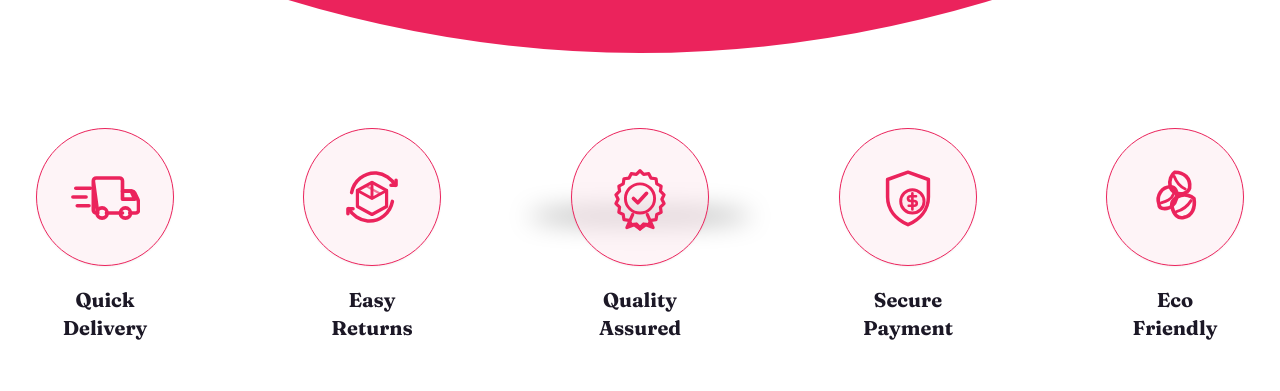
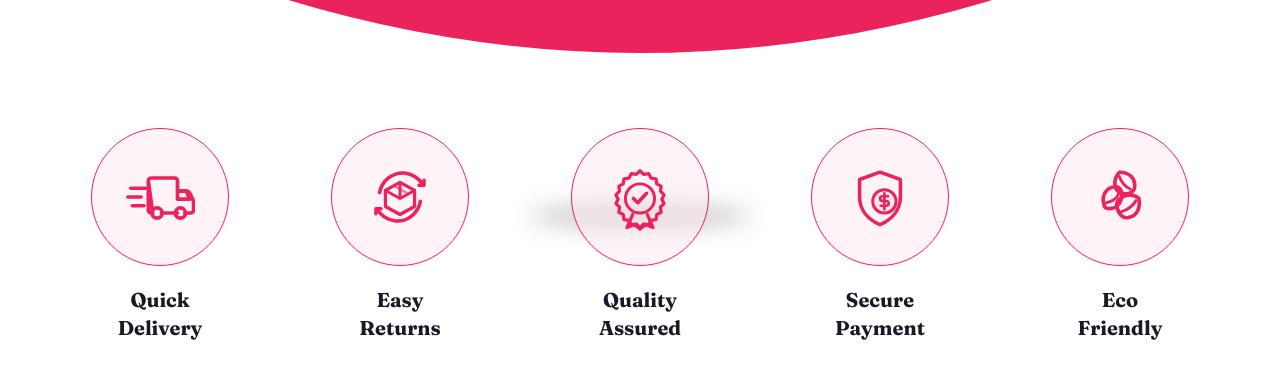
Before and after one commit to yash-sathvara/vintale, a Next.js app: page / in a window 1280 px wide. Shown: the part 2440-2831 px from the top of the page. Built offline with nearby package versions, Linux system fonts and the light colour scheme.

Commit message:
fix(benefits): move only right-side items so item 3 clears bottle while left items stay steady

```diff
--- a/components/BenefitsSection.tsx
+++ b/components/BenefitsSection.tsx
@@ -1,7 +1,7 @@
 'use client';
 
 import { useRef } from 'react';
-import { motion, useScroll, useTransform, useSpring } from 'motion/react';
+import { motion, useScroll, useTransform, useSpring, type MotionValue } from 'motion/react';
 import { Icon, type IconName } from './Icons';
 
 interface BenefitItem {
@@ -49,35 +49,46 @@ const benefits: BenefitItem[] = [
   },
 ];
 
-export default function BenefitsSection() {
+interface BenefitsSectionProps {
+  scrollProgress?: MotionValue<number>;
+}
+
+export default function BenefitsSection({ scrollProgress }: BenefitsSectionProps) {
   const sectionRef = useRef<HTMLElement>(null);
 
-  // Track scroll progress as Benefits section scrolls into view
-  const { scrollYProgress } = useScroll({
+  // Local scroll fallback when scrollProgress is not passed from the track
+  const { scrollYProgress: localScroll } = useScroll({
     target: sectionRef,
-    offset: ['start end', 'center center'],
+    offset: ['start 80%', 'center center'],
   });
 
-  // Smooth springs for fluid scroll animation
-  const springConfig = { stiffness: 120, damping: 24, mass: 0.5 };
+  const activeProgress = scrollProgress || localScroll;
 
-  // Left 2 items move outward to the left side as bottle approaches
-  const rawLeft1 = useTransform(scrollYProgress, [0.25, 0.85], [45, -55]);
-  const rawLeft2 = useTransform(scrollYProgress, [0.25, 0.85], [20, -28]);
-  const leftItem1X = useSpring(rawLeft1, springConfig);
-  const leftItem2X = useSpring(rawLeft2, springConfig);
+  // Fluid spring configuration
+  const springConfig = { stiffness: 120, damping: 22, mass: 0.5 };
 
-  // Center item cradles directly under the bottle
-  const rawCenter = useTransform(scrollYProgress, [0.25, 0.85], [0, 0]);
-  const centerX = useSpring(rawCenter, springConfig);
+  // Keyframe range:
+  // When track scrollProgress is passed:
+  // Bottle enters Benefits between 0.24 and 0.38, rests until 0.44, and drops to Vault after 0.56.
+  const inputPoints = scrollProgress
+    ? [0.24, 0.38, 0.44, 0.56]
+    : [0.10, 0.75, 0.85, 1.0];
 
-  // Right 2 items move outward to the right side as bottle approaches
-  const rawRight1 = useTransform(scrollYProgress, [0.25, 0.85], [-20, 28]);
-  const rawRight2 = useTransform(scrollYProgress, [0.25, 0.85], [-45, 55]);
+  // Left 2 items (Quick Delivery & Easy Returns) remain stationary (no leftward movement)
+  // Only the right side moves:
+  // Quality Assured (Item 3): was hidden directly behind the bottle.
+  // Moves +155px to the right side so it emerges completely from behind the bottle!
+  // Secure Payment (Item 4): shifts +105px to the right
+  // Eco Friendly (Item 5): shifts +55px to the right
+  const rawRight1 = useTransform(activeProgress, inputPoints, [0, 250, 250, 0]);
+  const rawRight2 = useTransform(activeProgress, inputPoints, [0, 180, 180, 0]);
+  const rawRight3 = useTransform(activeProgress, inputPoints, [0, 110, 110, 0]);
   const rightItem1X = useSpring(rawRight1, springConfig);
   const rightItem2X = useSpring(rawRight2, springConfig);
+  const rightItem3X = useSpring(rawRight3, springConfig);
 
-  const xTransforms = [leftItem1X, leftItem2X, centerX, rightItem1X, rightItem2X];
+  // Items 1 & 2 do not move (0 offset), only items 3, 4, 5 move to the right side
+  const xTransforms = [0, 0, rightItem1X, rightItem2X, rightItem3X];
 
   return (
     <section
--- a/components/HeroStoryTrack.tsx
+++ b/components/HeroStoryTrack.tsx
@@ -119,7 +119,7 @@ export default function HeroStoryTrack() {
       <div className="-mt-[100vh]">
         <HeritageHero />
         <StorySection />
-        <BenefitsSection />
+        <BenefitsSection scrollProgress={scrollYProgress} />
         <WineVault />
         <MomentsPromo />
       </div>
```
